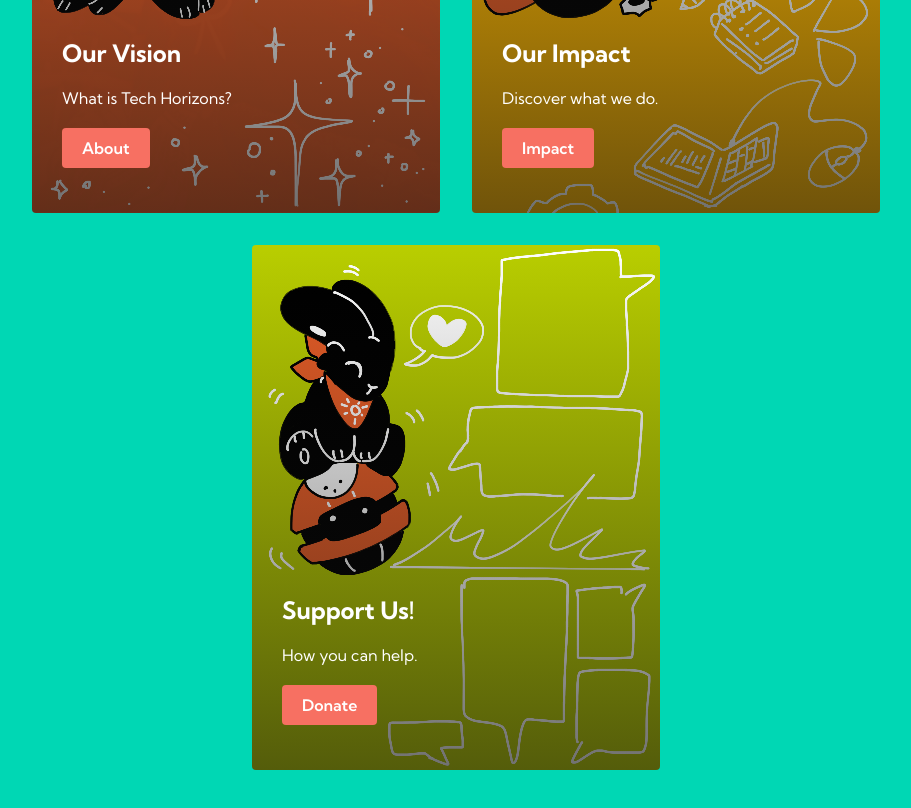
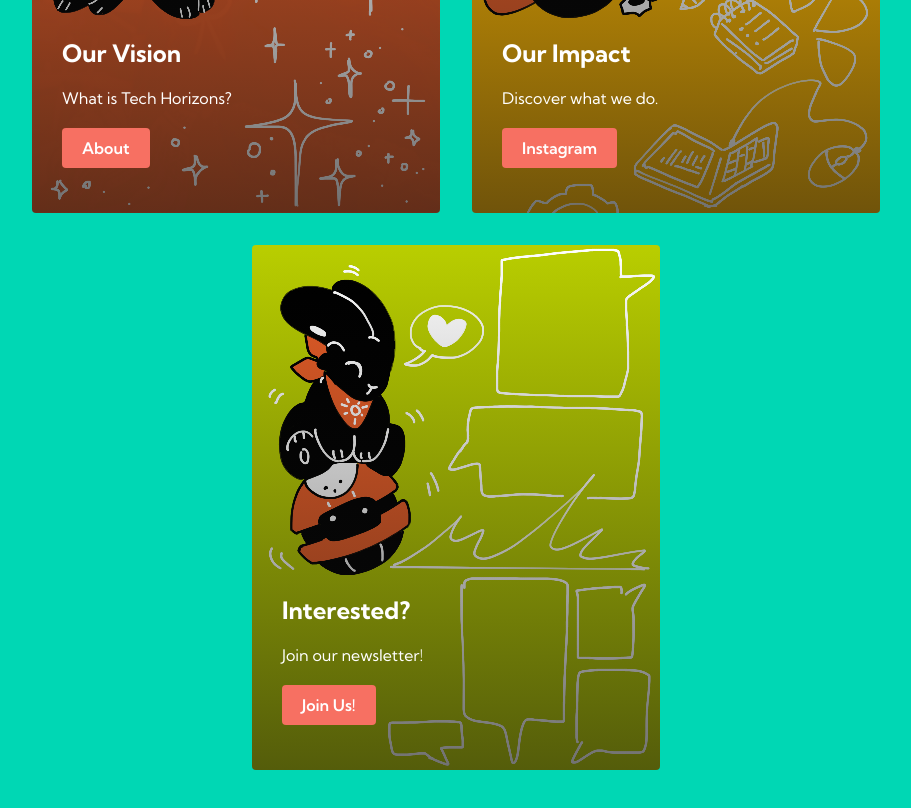
Before and after one commit to Tech-Horizons-UMN/Tech-Horizons-UMN.github.io, a plain HTML site: page index.html in a window 1280 px wide. Shown: the part 1480-2288 px from the top of the page, without its empty margins (184-1095 px from the left). Drawn offline with Linux system fonts and the light colour scheme.

Commit message:
kickoff update

```diff
--- a/index.html
+++ b/index.html
@@ -3,7 +3,7 @@
 <head>
     <meta charset="UTF-8">
     <meta name="viewport" content="width=device-width, initial-scale=1.0">
-    <title>NEXT Website</title>
+    <title>Tech Horizons UMN</title>
     <link rel="stylesheet" href="styles.css">
     <link rel="preconnect" href="https://fonts.googleapis.com">
 <link rel="preconnect" href="https://fonts.gstatic.com" crossorigin>
@@ -49,7 +49,7 @@
                 <h2>IMMERSE.</h2>
                 <h2>INSPIRE.</h2>
                 <p> Where innovation meets individuality, and curiosity drives exploration.</p>
-                <button class="main__btn"><a  href="/about.html" >About Us</a></button>
+                <button class="main__btn"><a  href="https://docs.google.com/forms/d/e/1FAIpQLSecwIlok95zTZOOB7J2imU2uIixSZ-J1ooxOnerLR4OmM8phw/viewform?usp=sf_link" >Kickoff RSVP!</a></button>
             </div>
 
 
@@ -68,12 +68,12 @@
             <div class="services__card">
                 <h2>Our Impact</h2>
                 <p>Discover what we do.</p>
-                <a href="/wip.html"><button class="services__card__button">Impact</button></a>
+                <a href="https://www.instagram.com/tech.horizons.umn/"><button class="services__card__button">Instagram</button></a>
             </div>
             <div class="services__card">
-                <h2>Support Us!</h2>
-                <p>How you can help.</p>
-                <a href="https://www.gofundme.com/f/fuel-stem-dreams-at-university-of-minnesota?attribution_id=sl:69dced98-ca98-4c04-bd8f-1c035812f56b&utm_campaign=man_sharesheet_ft&utm_medium=customer&utm_source=copy_link"><button class="services__card__button">Donate</button></a>
+                <h2>Interested?</h2>
+                <p>Join our newsletter!</p>
+                <a href="https://docs.google.com/forms/d/e/1FAIpQLSftob2wlL9kUEkDQDtRQRP-wrKn6p7RSKZalmdDpfs1bDXjDQ/viewform?usp=sf_link"><button class="services__card__button">Join Us!</button></a>
             </div>
 
         </div>
```
Also changed, not shown: about.html (+1 -1 lines), wip.html (+1 -1 lines).
